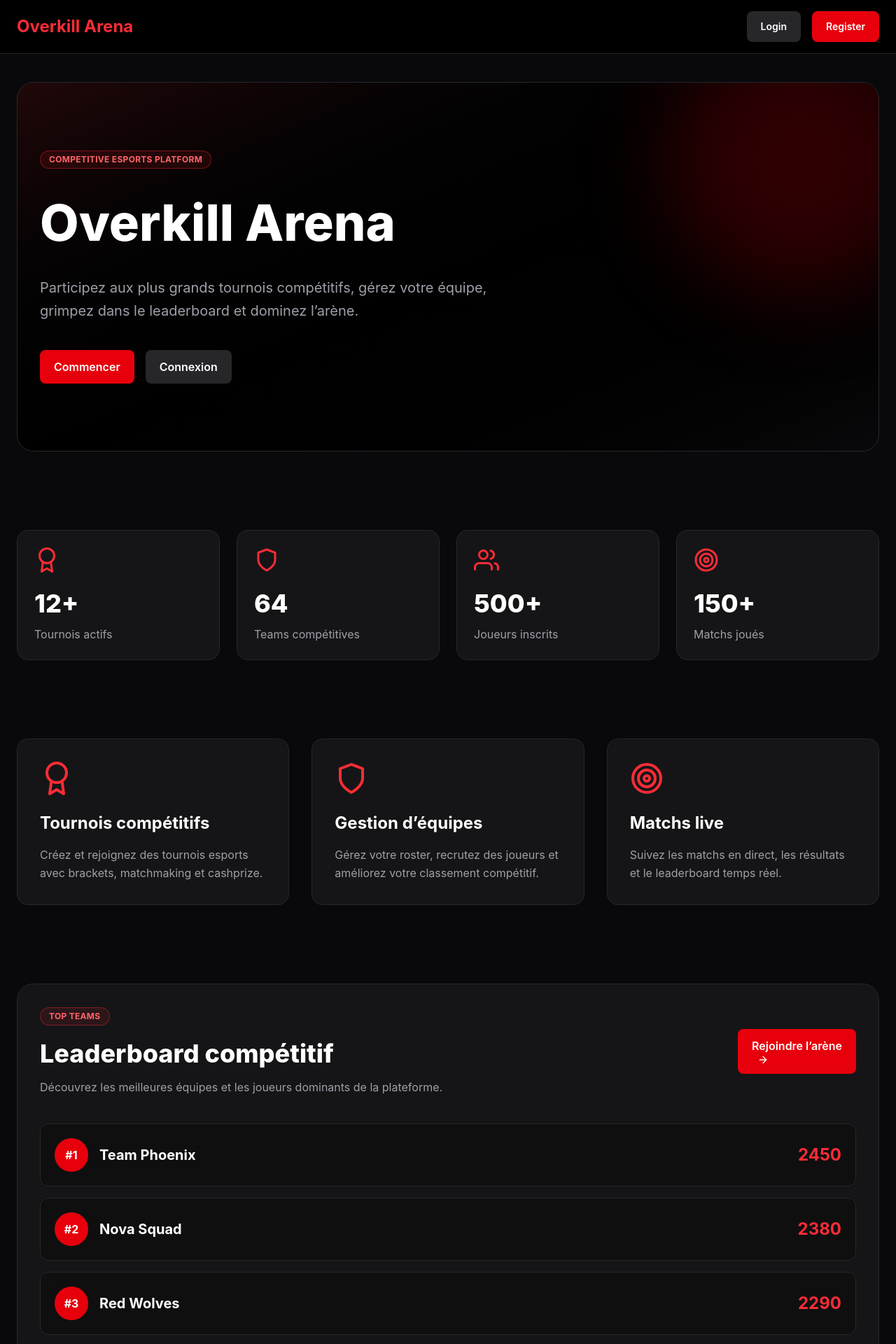
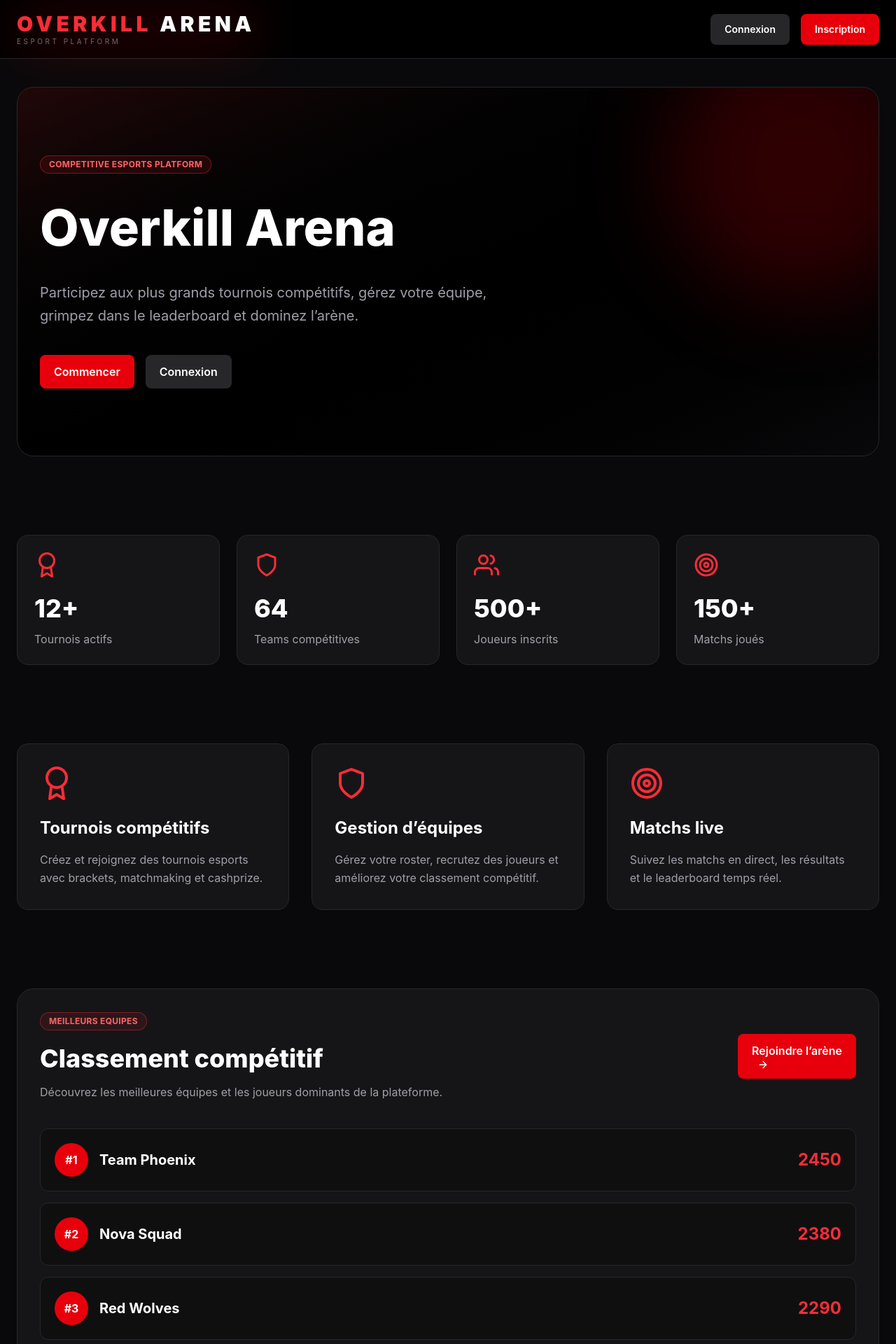
Before and after one commit to loiclepreux/overkill-arena, a React (Vite) app in the folder front/: page / in a window 1280 px wide. Shown: the top 1920 px of the page at 70% size. Built offline with nearby package versions, Linux system fonts and the light colour scheme.

Commit message:
feat: traduire les titres et descriptions des composants du tableau de bord en français

```diff
--- a/front/src/components/dashboard/ActivityFeed.tsx
+++ b/front/src/components/dashboard/ActivityFeed.tsx
@@ -8,7 +8,7 @@ type Activity = {
 const activities: Activity[] = [
     {
         id: 1,
-        title: "Team Phoenix joined Winter Cup",
+        title: "Team Phoenix inscrit à la Winter Cup",
         description: "Nouvelle équipe inscrite au tournoi.",
         time: "2 min ago",
     },
@@ -22,14 +22,14 @@ const activities: Activity[] = [
 
     {
         id: 3,
-        title: "New player registered",
+        title: "Nouveau joueur inscrit",
         description: "Un nouveau joueur a créé un compte.",
         time: "1 hour ago",
     },
 
     {
         id: 4,
-        title: "Tournament starts soon",
+        title: "Le tournoi commence bientôt",
         description: "Le tournoi Spring Clash démarre dans 2 heures.",
         time: "2 hours ago",
     },
--- a/front/src/components/dashboard/MatchActivityChart.tsx
+++ b/front/src/components/dashboard/MatchActivityChart.tsx
@@ -55,7 +55,7 @@ export function MatchActivityChart() {
         >
             <div className="mb-6">
                 <h2 className="text-2xl font-bold text-white">
-                    Match Activity
+                    Activity Match
                 </h2>
 
                 <p className="mt-2 text-sm text-zinc-500">
--- a/front/src/components/dashboard/NotificationsPanel.tsx
+++ b/front/src/components/dashboard/NotificationsPanel.tsx
@@ -11,7 +11,7 @@ type Notification = {
 const notifications: Notification[] = [
     {
         id: 1,
-        title: "Match starts soon",
+        title: "Le match va bientôt commencer",
         description: "Votre match contre Nova Squad démarre dans 10 minutes.",
         type: "LIVE",
         time: "now",
@@ -19,7 +19,7 @@ const notifications: Notification[] = [
 
     {
         id: 2,
-        title: "Tournament registration validated",
+        title: "Inscription au tournoi validée",
         description: "Votre équipe a été validée pour le Winter Cup.",
         type: "SUCCESS",
         time: "12 min ago",
@@ -27,7 +27,7 @@ const notifications: Notification[] = [
 
     {
         id: 3,
-        title: "Pending screenshot review",
+        title: "En attente de vérification",
         description: "Un administrateur doit vérifier une preuve de match.",
         type: "WARNING",
         time: "1 hour ago",
--- a/front/src/components/dashboard/TournamentWidget.tsx
+++ b/front/src/components/dashboard/TournamentWidget.tsx
@@ -116,7 +116,7 @@ export function TournamentWidget() {
 
                             <div>
                                 <p className="text-xs uppercase tracking-wide text-zinc-500">
-                                    CashPrize
+                                    Prime
                                 </p>
 
                                 <p className="mt-1 text-lg font-bold text-red-500">
--- a/front/src/layouts/DashboardLayout.tsx
+++ b/front/src/layouts/DashboardLayout.tsx
@@ -104,7 +104,7 @@ export function DashboardLayout() {
                     >
                         <span className="flex items-center gap-3">
                             <FiGrid className="text-lg" />
-                            Dashboard
+                            Tableau de bord
                         </span>
                     </NavLink>
 
@@ -137,7 +137,7 @@ export function DashboardLayout() {
                     >
                         <span className="flex items-center gap-3">
                             <FiAward className="text-lg" />
-                            Leaderboard
+                            Classement
                         </span>
                     </NavLink>
 
@@ -210,7 +210,7 @@ export function DashboardLayout() {
                         className="w-full"
                         onClick={handleLogout}
                     >
-                        Logout
+                        Déconnexion
                     </Button>
                 </div>
             </aside>
--- a/front/src/layouts/MainLayout.tsx
+++ b/front/src/layouts/MainLayout.tsx
@@ -10,20 +10,46 @@ export function MainLayout() {
             {/* NAVBAR */}
             <header className="border-b border-zinc-800 bg-black">
                 <div className="mx-auto flex max-w-7xl items-center justify-between px-6 py-4">
-                    <Link to="/" className="text-2xl font-bold text-red-500">
-                        Overkill Arena
+                    <Link to="/">
+                        <div className="group relative">
+                            {/* GLOW */}
+                            <div
+                                className="
+                absolute inset-0
+                bg-red-600/20 blur-2xl
+                transition duration-500
+                group-hover:bg-red-600/30
+            "
+                            />
+
+                            {/* LOGO */}
+                            <h1
+                                className="
+                relative text-3xl font-black
+                uppercase tracking-[0.18em]
+                transition duration-300
+            "
+                            >
+                                <span className="text-red-500">Overkill</span>{" "}
+                                <span className="text-white">Arena</span>
+                            </h1>
+
+                            {/* SUBTITLE */}
+                            <p
+                                className="
+                text-[10px] uppercase
+                tracking-[0.35em]
+                text-zinc-500
+            "
+                            >
+                                ESPORT PLATFORM
+                            </p>
+                        </div>
                     </Link>
 
                     <nav className="flex items-center gap-4 text-sm font-medium">
                         {isAuthenticated ? (
                             <>
-                                <Link
-                                    to="/dashboard/profile"
-                                    className="transition hover:text-red-500"
-                                >
-                                    Profil
-                                </Link>
-
                                 <Badge variant="danger">{user?.role}</Badge>
 
                                 <span className="text-zinc-400">
@@ -31,17 +57,19 @@ export function MainLayout() {
                                 </span>
 
                                 <Button variant="secondary" onClick={logout}>
-                                    Logout
+                                    Déconnexion
                                 </Button>
                             </>
                         ) : (
                             <>
                                 <Link to="/login">
-                                    <Button variant="secondary">Login</Button>
+                                    <Button variant="secondary">
+                                        Connexion
+                                    </Button>
                                 </Link>
 
                                 <Link to="/register">
-                                    <Button>Register</Button>
+                                    <Button>Inscription</Button>
                                 </Link>
                             </>
                         )}
--- a/front/src/pages/AdminPage.tsx
+++ b/front/src/pages/AdminPage.tsx
@@ -80,7 +80,7 @@ export function AdminPage() {
                     title="Paiements"
                     value="18.5K€"
                     icon={<FiCreditCard />}
-                    description="Cashprize géré"
+                    description="Prime géré"
                 />
             </div>
 
@@ -238,7 +238,7 @@ export function AdminPage() {
                             </p>
 
                             <Button className="mt-4 w-full">
-                                Voir les logs sécurité
+                                Voir le journal de sécurité
                             </Button>
                         </div>
                     </div>
--- a/front/src/pages/HomePage.tsx
+++ b/front/src/pages/HomePage.tsx
@@ -201,10 +201,10 @@ export function HomePage() {
             >
                 <div className="flex flex-col gap-4 lg:flex-row lg:items-center lg:justify-between">
                     <div>
-                        <Badge variant="danger">Top Teams</Badge>
+                        <Badge variant="danger">Meilleurs Equipes</Badge>
 
                         <h2 className="mt-5 text-4xl font-extrabold text-white">
-                            Leaderboard compétitif
+                            Classement compétitif
                         </h2>
 
                         <p className="mt-4 max-w-2xl text-zinc-400">
@@ -281,7 +281,7 @@ export function HomePage() {
           p-10 text-center
         "
             >
-                <Badge variant="danger">Join the competition</Badge>
+                <Badge variant="danger">Participez a la compétition</Badge>
 
                 <h2 className="mt-6 text-5xl font-extrabold text-white">
                     Prêt à entrer dans l’arène ?
--- a/front/src/pages/LeaderboardPage.tsx
+++ b/front/src/pages/LeaderboardPage.tsx
@@ -135,7 +135,7 @@ export function LeaderboardPage() {
                 />
 
                 <DashboardStatCard
-                    title="Winrate moyen"
+                    title="Moyenne de victoires"
                     value="74%"
                     icon={<FiTrendingUp />}
                     description="Toutes équipes"
@@ -160,7 +160,7 @@ export function LeaderboardPage() {
                         <FiShield className="text-2xl text-red-500" />
 
                         <h2 className="text-2xl font-bold text-white">
-                            Top Teams
+                            Meilleurs Equipes
                         </h2>
                     </div>
 
@@ -221,7 +221,7 @@ export function LeaderboardPage() {
                         <FiTarget className="text-2xl text-red-500" />
 
                         <h2 className="text-2xl font-bold text-white">
-                            Top Players
+                            Meilleurs Joueurs
                         </h2>
                     </div>
 
--- a/front/src/pages/ProfilePage.tsx
+++ b/front/src/pages/ProfilePage.tsx
@@ -217,7 +217,7 @@ export function ProfilePage() {
 
                             <div>
                                 <p className="text-xs uppercase tracking-wide text-zinc-500">
-                                    Wins
+                                    Victoires
                                 </p>
 
                                 <p className="mt-2 text-xl font-bold text-white">
@@ -227,7 +227,7 @@ export function ProfilePage() {
 
                             <div>
                                 <p className="text-xs uppercase tracking-wide text-zinc-500">
-                                    Players
+                                    Joueurs
                                 </p>
 
                                 <p className="mt-2 text-xl font-bold text-white">
--- a/front/src/pages/TeamsPage.tsx
+++ b/front/src/pages/TeamsPage.tsx
@@ -114,7 +114,7 @@ export function TeamsPage() {
                     title="Joueurs"
                     value={4}
                     icon={<FiUsers />}
-                    description="Roster actif"
+                    description="Effectifs actif"
                 />
 
                 <DashboardStatCard
@@ -150,7 +150,7 @@ export function TeamsPage() {
                         <FiUsers className="text-2xl text-red-500" />
 
                         <h2 className="text-2xl font-bold text-white">
-                            Roster
+                            Effectifs
                         </h2>
                     </div>
 
--- a/front/src/pages/TournamentPage.tsx
+++ b/front/src/pages/TournamentPage.tsx
@@ -93,7 +93,7 @@ export function TournamentPage() {
                 />
 
                 <DashboardStatCard
-                    title="CashPrize total"
+                    title="Prime total"
                     value="50K€"
                     icon={<FiTarget />}
                     description="Récompenses disponibles"
```
